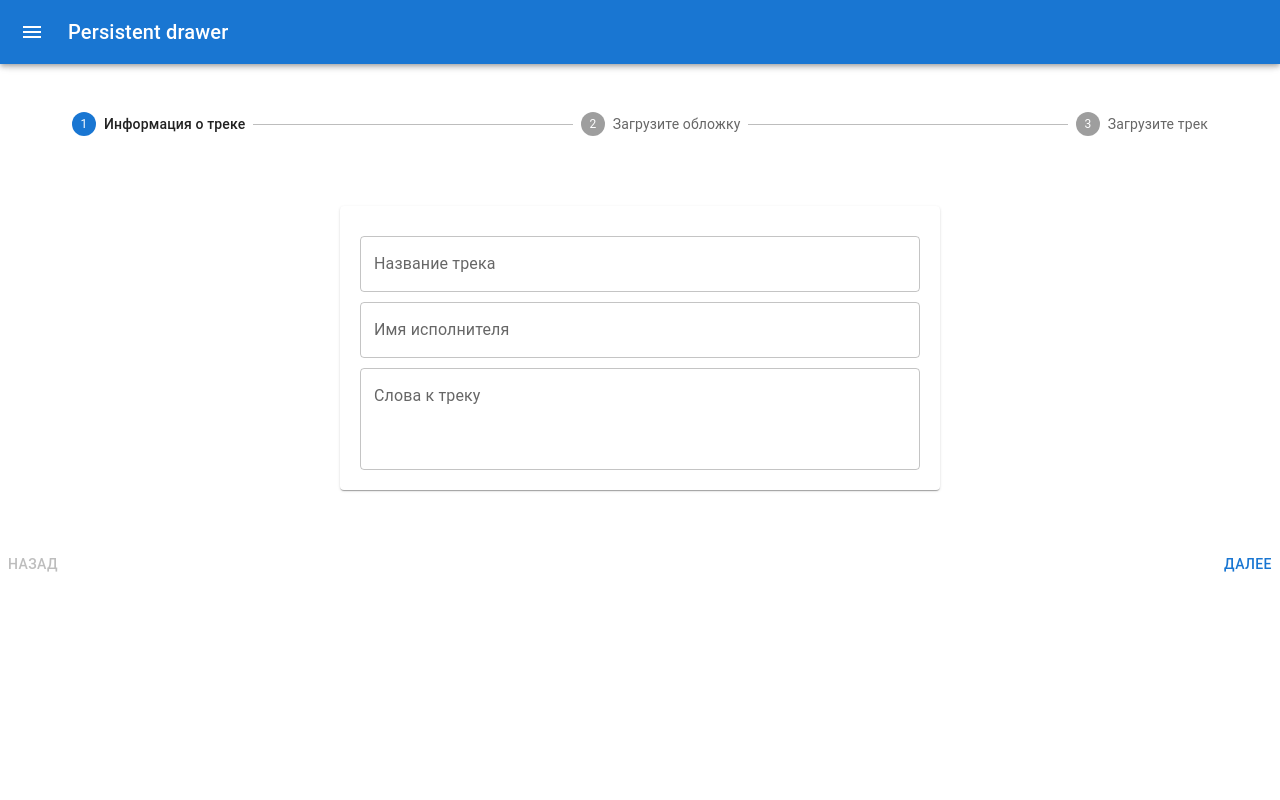
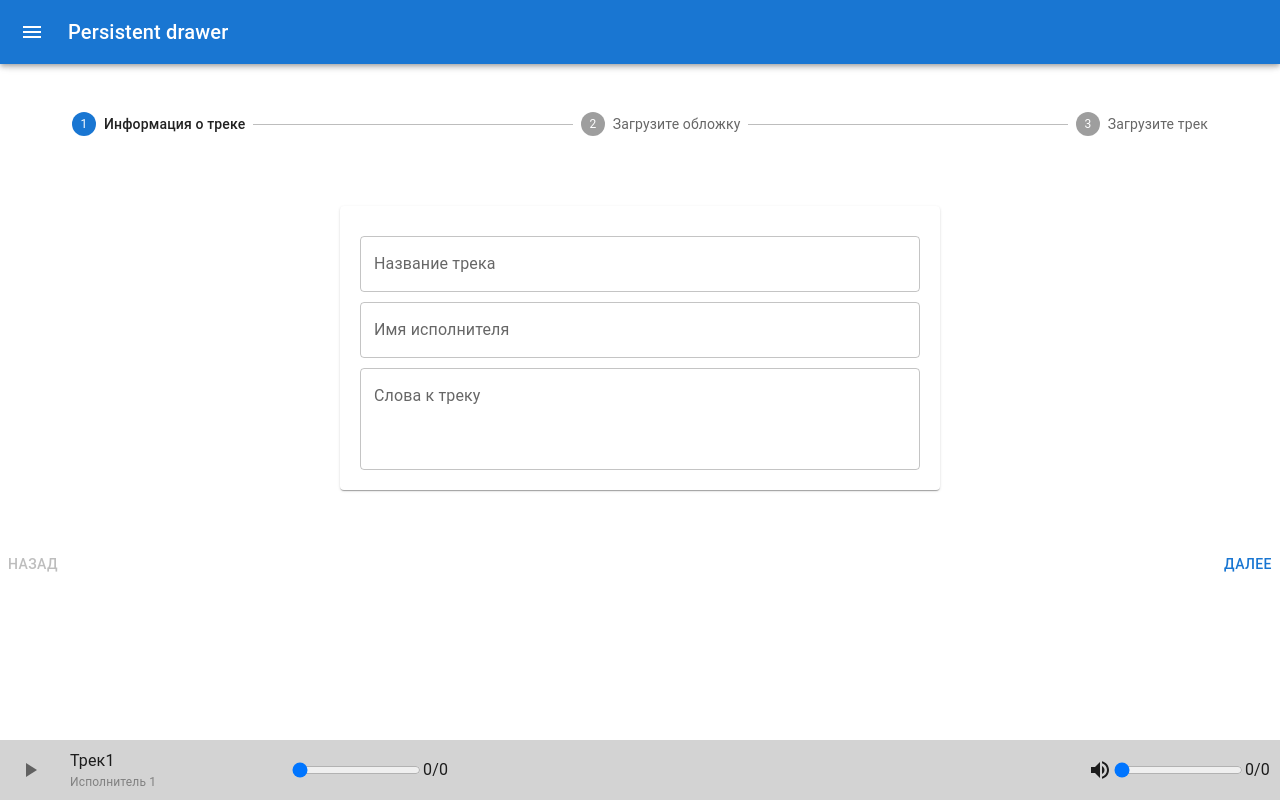
Before and after one commit to Igor21v/music-platform-client, a Next.js app: page /tracks/create in a window 1280 px wide. Built offline with nearby package versions, Linux system fonts and the light colour scheme.

Commit message:
feat: add player

```diff
--- /dev/null
+++ b/components/Player.tsx
@@ -0,0 +1,40 @@
+import { ITrack } from "@/types/tracks";
+import { Pause, PlayArrow, VolumeUp } from "@mui/icons-material";
+import { Grid, IconButton } from "@mui/material";
+import React from "react";
+import cls from "../styles/Player.module.scss";
+import TrackProgress from "./TrackProgress";
+
+export default function Player() {
+  const track: ITrack = {
+    id: "1",
+    name: "Трек1",
+    artist: "Исполнитель 1",
+    text: "Any text",
+    listens: 5,
+    audio:
+      "http://localhost:5000/audio/11a148dc-1dfc-40b6-a099-219b81ea3b0a.mp3",
+    picture:
+      "http://localhost:5000/image/a648e588-fcb7-43d6-a300-4a30127b8c34.jpg",
+    comments: [],
+  };
+  const active = false;
+  return (
+    <div className={cls.player}>
+      <IconButton onClick={(e) => e.stopPropagation()}>
+        {active ? <Pause /> : <PlayArrow />}
+      </IconButton>
+      <Grid
+        container
+        direction="column"
+        style={{ width: 200, margin: "0 20px" }}
+      >
+        <div>{track.name}</div>
+        <div style={{ fontSize: 12, color: "gray" }}>{track.artist}</div>
+      </Grid>
+      <TrackProgress left={0} right={0} onChange={() => {}} />
+      <VolumeUp style={{ marginLeft: "auto" }} />
+      <TrackProgress left={0} right={0} onChange={() => {}} />
+    </div>
+  );
+}
--- /dev/null
+++ b/components/TrackProgress.tsx
@@ -0,0 +1,25 @@
+import React, { ChangeEvent } from "react";
+
+interface TrackProgressProps {
+  left: number;
+  right: number;
+  onChange: (e: ChangeEvent<HTMLInputElement>) => void;
+}
+
+export default function TrackProgress(props: TrackProgressProps) {
+  const { left, right, onChange } = props;
+  return (
+    <div style={{ display: "flex" }}>
+      <input
+        type="range"
+        min={left}
+        max={right}
+        value={left}
+        onChange={onChange}
+      />
+      <div>
+        {left}/{right}
+      </div>
+    </div>
+  );
+}
--- a/layouts/MainLayout.tsx
+++ b/layouts/MainLayout.tsx
@@ -1,4 +1,5 @@
 import Navbar from "@/components/Navbar";
+import Player from "@/components/Player";
 import { Container } from "@mui/material";
 
 import React, { ReactElement, ReactNode } from "react";
@@ -12,6 +13,7 @@ export default function MainLayout({ children }: MainLoyaoutProps) {
     <>
       <Navbar />
       {children}
+      <Player />
     </>
   );
 }
--- /dev/null
+++ b/styles/Player.module.scss
@@ -0,0 +1,10 @@
+.player {
+  height: 60px;
+  width: 100%;
+  position: fixed;
+  bottom: 0;
+  display: flex;
+  align-items: center;
+  padding: 0 10px;
+  background-color: lightgray;
+}
```
